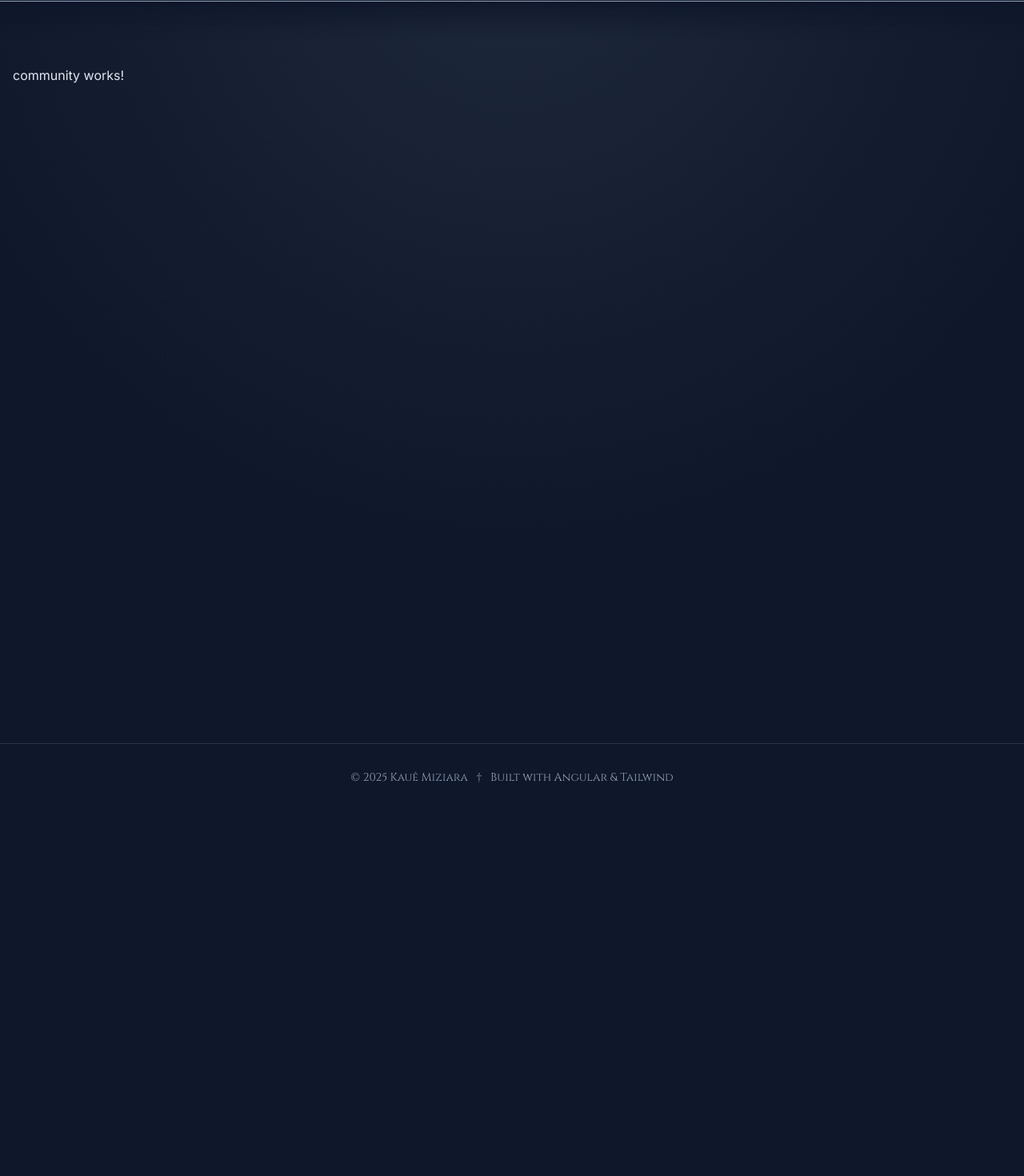
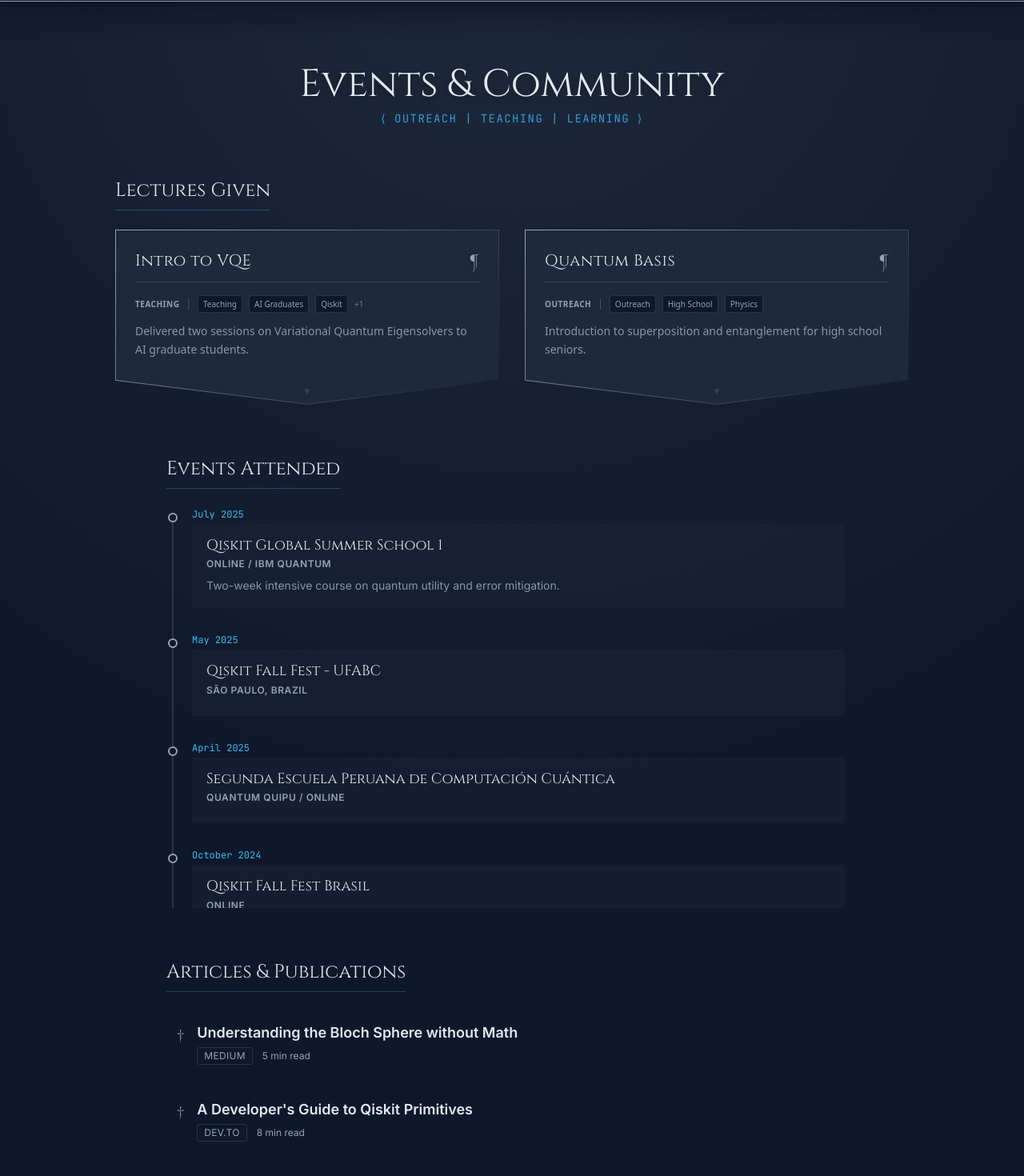
Before and after one commit to KaueMiziara/portfolio, an Angular app: page /community in a window 1280 px wide. Shown: the part 80-1550 px from the top of the page at 80% size. Before the commit the page ends 1094 px from the top, so only its background shows below. Built offline with nearby package versions, Linux system fonts and the light colour scheme; a web font is replaced by a local one.

Commit message:
feat: implement data classes and service for Community screen

```diff
--- /dev/null
+++ b/src/app/core/data/articles.data.ts
@@ -0,0 +1,16 @@
+import { Article } from '../models/community.model';
+
+export const ARTICLES_DATA: Article[] = [
+  {
+    title: 'Understanding the Bloch Sphere without Math',
+    platform: 'Medium',
+    readTime: '5 min read',
+    url: '#',
+  },
+  {
+    title: "A Developer's Guide to Qiskit Primitives",
+    platform: 'Dev.to',
+    readTime: '8 min read',
+    url: '#',
+  },
+];
--- /dev/null
+++ b/src/app/core/data/events.data.ts
@@ -0,0 +1,40 @@
+import { TimelineEvent } from '../models/community.model';
+
+export const EVENTS_DATA: TimelineEvent[] = [
+  {
+    date: 'July 2025',
+    title: 'Qiskit Global Summer School 1',
+    location: 'Online / IBM Quantum',
+    description: 'Two-week intensive course on quantum utility and error mitigation.',
+  },
+  {
+    date: 'May 2025',
+    title: 'Qiskit Fall Fest - UFABC',
+    location: 'São Paulo, Brazil',
+  },
+  {
+    date: 'April 2025',
+    title: 'Segunda Escuela Peruana de Computación Cuántica',
+    location: 'Quantum Quipu / Online',
+  },
+  {
+    date: 'October 2024',
+    title: 'Qiskit Fall Fest Brasil',
+    location: 'Online',
+  },
+  {
+    date: 'July 2024',
+    title: 'Qiskit Global Summer School 2',
+    location: 'Online / IBM Quantum',
+  },
+  {
+    date: 'July 2024',
+    title: 'Qiskit Global Summer School 3',
+    location: 'Online / IBM Quantum',
+  },
+  {
+    date: 'July 2024',
+    title: 'Qiskit Global Summer School 4',
+    location: 'Online / IBM Quantum',
+  },
+];
--- /dev/null
+++ b/src/app/core/data/lectures.data.ts
@@ -0,0 +1,23 @@
+import { Project } from '../models/project.model';
+
+export const LECTURES_DATA: Project[] = [
+  {
+    id: 'intro-vqe',
+    title: 'Intro to VQE',
+    type: 'Lecture',
+    status: 'Teaching',
+    summary: 'Delivered two sessions on Variational Quantum Eigensolvers to AI graduate students.',
+    tags: ['Teaching', 'AI Graduates', 'Qiskit', 'VQE'],
+    details: `<p>Covered the mathematical foundations of the variational principle and guided students through implementing a VQE for H2 molecule ground state energy estimation.</p>`,
+    link: { text: 'Download Slides', url: '#' },
+  },
+  {
+    id: 'quantum-basis',
+    title: 'Quantum Basis',
+    type: 'Lecture',
+    status: 'Outreach',
+    summary: 'Introduction to superposition and entanglement for high school seniors.',
+    tags: ['Outreach', 'High School', 'Physics'],
+    details: `<p>A conceptual overview of quantum mechanics without linear algebra, focusing on interference and the potential of quantum computing.</p>`,
+  },
+];
--- /dev/null
+++ b/src/app/core/models/community.model.ts
@@ -0,0 +1,13 @@
+export interface TimelineEvent {
+  date: string;
+  title: string;
+  location: string;
+  description?: string;
+}
+
+export interface Article {
+  title: string;
+  platform: 'Medium' | 'Dev.to' | 'LinkedIn' | 'Blog';
+  readTime: string;
+  url: string;
+}
--- /dev/null
+++ b/src/app/core/services/community.service.ts
@@ -0,0 +1,15 @@
+import { Injectable, signal } from '@angular/core';
+import { EVENTS_DATA } from '../data/events.data';
+import { Article, TimelineEvent } from '../models/community.model';
+import { ARTICLES_DATA } from '../data/articles.data';
+
+@Injectable({
+  providedIn: 'root',
+})
+export class CommunityService {
+  private eventTimeline = signal<TimelineEvent[]>(EVENTS_DATA);
+  readonly events = this.eventTimeline.asReadonly();
+
+  private articleData = signal<Article[]>(ARTICLES_DATA);
+  readonly articles = this.articleData.asReadonly();
+}
--- a/src/app/core/services/project.service.ts
+++ b/src/app/core/services/project.service.ts
@@ -3,6 +3,7 @@
 import { RESEARCH_DATA } from '../data/research.data';
 import { PROJECTS_DATA } from '../data/projects.data';
 import { COMPETITIONS_DATA } from '../data/competitions.data';
+import { LECTURES_DATA } from '../data/lectures.data';
 
 @Injectable({
   providedIn: 'root',
@@ -16,4 +17,7 @@
 
   private competitions = signal<Project[]>(COMPETITIONS_DATA);
   readonly competitionProjects = this.competitions.asReadonly();
+
+  private lectures = signal<Project[]>(LECTURES_DATA);
+  readonly lectureProjects = this.lectures.asReadonly();
 }
--- a/src/app/features/community/community.html
+++ b/src/app/features/community/community.html
@@ -1 +1,130 @@
-<p>community works!</p>
+<section class="animate-fade-in space-y-16 pb-12">
+  <div class="text-center px-4">
+    <h2 class="font-roman text-4xl md:text-5xl text-polished-silver mb-2 text-shadow-lg">
+      Events & Community
+    </h2>
+    <p class="font-tech text-xs md:text-sm text-rune-blue uppercase tracking-widest opacity-80">
+      &lang; Outreach | Teaching | Learning &rang;
+    </p>
+  </div>
+
+  <!-- === SECTION: LECTURES  === -->
+  <div class="max-w-5xl mx-auto px-4">
+    <h3
+      class="font-roman text-2xl text-polished-silver mb-6 border-b border-rune-blue/30 pb-2 inline-block"
+    >
+      Lectures Given
+    </h3>
+
+    <div class="grid grid-cols-1 md:grid-cols-2 gap-8 items-start">
+      @for (lecture of lectures(); track lecture.id) {
+        <app-project-card [data]="lecture"></app-project-card>
+      }
+    </div>
+  </div>
+
+  <!-- === SECTION: EVENTS TIMELINE === -->
+  <div class="max-w-4xl mx-auto px-4">
+    <h3
+      class="font-roman text-2xl text-polished-silver mb-6 border-b border-rune-blue/30 pb-2 inline-block"
+    >
+      Events Attended
+    </h3>
+
+    <!-- Scroll Container -->
+    <div class="max-h-[500px] overflow-y-auto custom-scrollbar pr-4">
+      <div class="relative">
+        <!-- The Vertical Timeline Line -->
+        <div class="absolute left-[7px] top-2 bottom-0 w-0.5 bg-chainmail/20"></div>
+
+        <div class="space-y-8 pl-8">
+          @for (event of events(); track event.title) {
+            <div class="relative group">
+              <!-- Timeline Dot -->
+              <div
+                class="absolute -left-[30px] top-1.5 w-3 h-3 rounded-full border-2 border-chainmail bg-void-navy group-hover:border-rune-blue group-hover:bg-rune-blue transition-colors z-10"
+              ></div>
+
+              <!-- Date Label -->
+              <div class="font-tech text-xs text-rune-blue mb-1">
+                {{ event.date }}
+              </div>
+
+              <!-- Event Content Card -->
+              <div
+                class="bg-armor-plate/40 border-l-2 border-transparent group-hover:border-rune-blue p-4 rounded-r transition-colors hover:bg-armor-plate/60"
+              >
+                <h4 class="font-roman text-lg text-polished-silver leading-tight">
+                  {{ event.title }}
+                </h4>
+                <div class="text-xs text-chainmail uppercase tracking-wider mt-1 mb-2 font-bold">
+                  {{ event.location }}
+                </div>
+                @if (event.description) {
+                  <p class="text-sm text-chainmail/90 leading-relaxed">
+                    {{ event.description }}
+                  </p>
+                }
+              </div>
+            </div>
+          }
+        </div>
+      </div>
+    </div>
+  </div>
+
+  <!-- === SECTION: ARTICLES === -->
+  <div class="max-w-4xl mx-auto px-4">
+    <h3
+      class="font-roman text-2xl text-polished-silver mb-6 border-b border-rune-blue/30 pb-2 inline-block"
+    >
+      Articles & Publications
+    </h3>
+
+    <!-- Scroll Container -->
+    <div class="max-h-[300px] overflow-y-auto custom-scrollbar pr-2">
+      <ul class="space-y-4">
+        @for (article of articles(); track article.title) {
+          <li
+            class="group flex items-start gap-4 p-3 rounded hover:bg-armor-plate/30 transition-colors border border-transparent hover:border-chainmail/10 cursor-pointer"
+          >
+            <!-- Decorative Dagger -->
+            <div
+              class="font-roman text-chainmail group-hover:text-rune-blue mt-1 transition-colors text-lg"
+            >
+              †
+            </div>
+
+            <div class="flex-1">
+              <a [href]="article.url" target="_blank" rel="noopener noreferrer" class="block">
+                <h4
+                  class="text-base md:text-lg text-polished-silver font-bold group-hover:text-rune-blue transition-colors underline decoration-transparent group-hover:decoration-rune-blue/50 underline-offset-4"
+                >
+                  {{ article.title }}
+                </h4>
+              </a>
+              <div class="flex items-center gap-3 mt-1 text-xs text-chainmail">
+                <span
+                  class="bg-void-navy px-2 py-0.5 rounded border border-chainmail/20 uppercase tracking-wide"
+                >
+                  {{ article.platform }}
+                </span>
+                <span>{{ article.readTime }}</span>
+              </div>
+            </div>
+
+            <!-- Arrow Interaction -->
+            <a
+              [href]="article.url"
+              target="_blank"
+              rel="noopener noreferrer"
+              class="text-chainmail/50 group-hover:text-rune-blue opacity-0 group-hover:opacity-100 transition-all -translate-x-2 group-hover:translate-x-0 self-center text-xl"
+            >
+              ->
+            </a>
+          </li>
+        }
+      </ul>
+    </div>
+  </div>
+</section>
--- a/src/app/features/community/community.ts
+++ b/src/app/features/community/community.ts
@@ -1,11 +1,19 @@
-import { Component } from '@angular/core';
+import { Component, inject } from '@angular/core';
+import { ProjectCard } from '../../shared/components/project-card/project-card';
+import { CommunityService } from '../../core/services/community.service';
+import { ProjectService } from '../../core/services/project.service';
 
 @Component({
   selector: 'app-community',
-  imports: [],
+  imports: [ProjectCard],
   templateUrl: './community.html',
   styleUrl: './community.css',
 })
 export class Community {
+  private projectService = inject(ProjectService);
+  private communityService = inject(CommunityService);
 
+  lectures = this.projectService.lectureProjects;
+  events = this.communityService.events;
+  articles = this.communityService.articles;
 }
```
